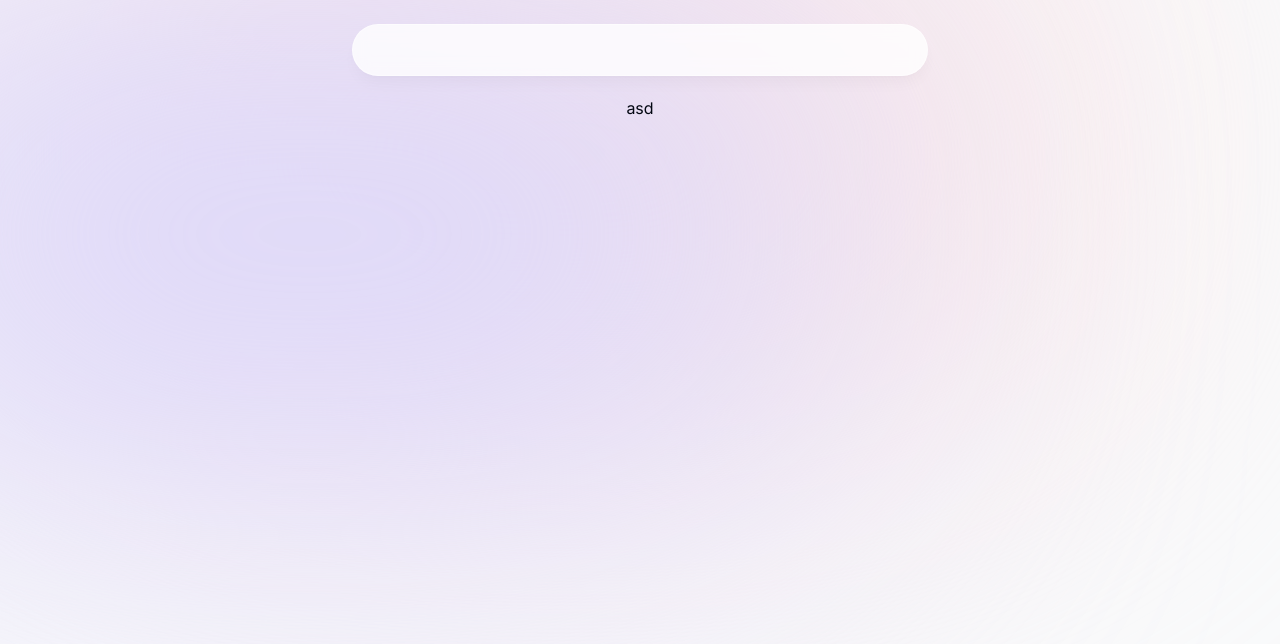
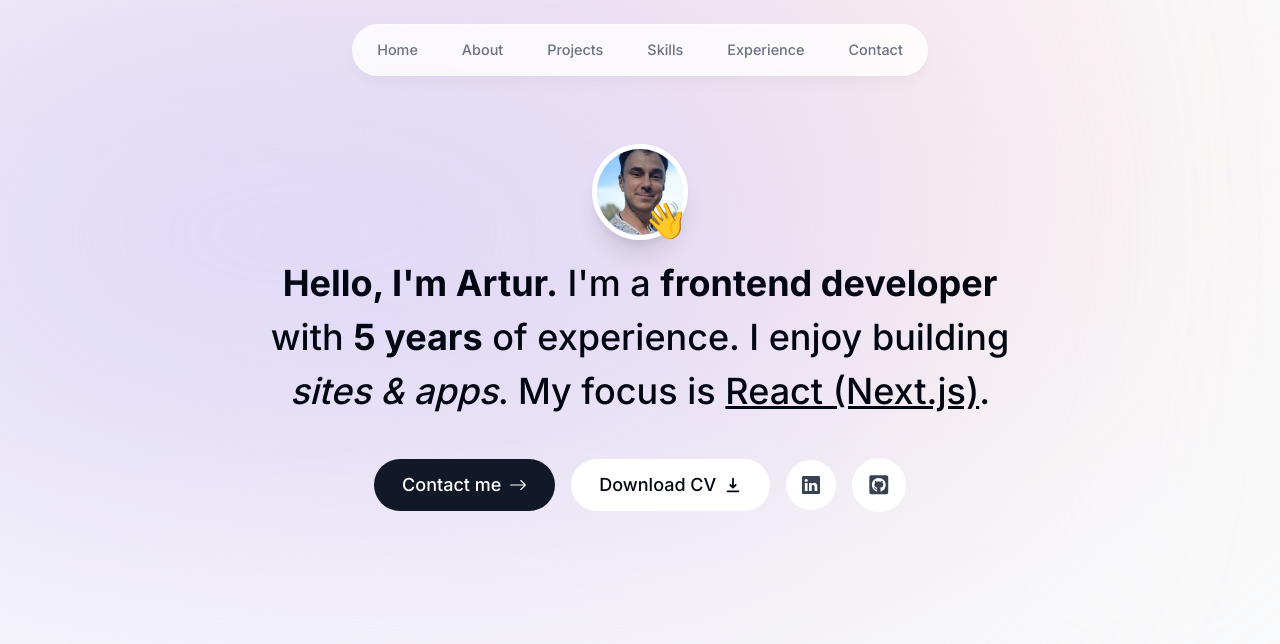
Before and after one commit to alangenfelds/portfolio-next-13, a Next.js app: page / in a window 1280 px wide. Shown: the top 644 px of the page. Built offline with nearby package versions, Linux system fonts and the light colour scheme.

Commit message:
Intro WIP

```diff
--- a/app/layout.tsx
+++ b/app/layout.tsx
@@ -17,7 +17,9 @@
 }) {
   return (
     <html lang="en">
-      <body className={`${inter.className} relative bg-gray-50 text-gray-950`}>
+      <body
+        className={`${inter.className} relative bg-gray-50 text-gray-950 pt-28 sm:pt-36`}
+      >
         <div className="bg-[#fbe2e3] absolute top-[-6rem] right-[11rem] h-[31.25rem] w-[31.25rem] rounded-full blur-[10rem] sm:w-[68.75rem] -z-10" />
         <div className="bg-[#dbd7fb] absolute top-[-1rem] left-[-35rem] h-[31.25rem] w-[50rem] rounded-full blur-[10rem] sm:w-[68.75rem] md:left-[-33rem] lg:left-[-28rem] xl:left-[-15rem] 2xl:left-[-5rem] -z-10" />
         <Header />
--- a/app/page.tsx
+++ b/app/page.tsx
@@ -1,7 +1,9 @@
+import Intro from "@/components/intro";
+
 export default function Home() {
   return (
-    <main className="flex min-h-screen flex-col items-center justify-between p-24">
-      asd
+    <main className="flex flex-col items-center px-4">
+      <Intro />
     </main>
   );
 }
--- /dev/null
+++ b/components/contact.tsx
@@ -0,0 +1,7 @@
+import React from "react";
+
+const Contact = () => {
+  return <div id="contact">Contact Form</div>;
+};
+
+export default Contact;
--- a/components/header.tsx
+++ b/components/header.tsx
@@ -1,9 +1,38 @@
-import React from "react";
+"use client";
+
+import { motion } from "framer-motion";
+
+import { links } from "@/lib/data";
+import Link from "next/link";
 
 const Header = () => {
   return (
     <header className="z-[999] relative">
-      <div className="fixed top-0 left-1/2 -translate-x-1/2 h-[4.5rem] w-full rounded-none border border-white border-opacity-40 bg-white bg-opacity-80 shadow-lg shadow-black/[0.03] backdrop-blur-[0.5rem] sm:top-6 sm:h-[3.25rem] sm:w-[36rem] sm:rounded-full dark:bg-gray-950 dark:border-black/40 dark:bg-opacity-75"></div>
+      <motion.div
+        className="fixed top-0 left-1/2 h-[4.5rem] w-full rounded-none border border-white border-opacity-40 bg-white bg-opacity-80 shadow-lg shadow-black/[0.03] backdrop-blur-[0.5rem] sm:top-6 sm:h-[3.25rem] sm:w-[36rem] sm:rounded-full dark:bg-gray-950 dark:border-black/40 dark:bg-opacity-75"
+        initial={{ y: -100, x: "-50%", opacity: 0 }}
+        animate={{ y: 0, x: "-50%", opacity: 1 }}
+      ></motion.div>
+
+      <nav className="flex fixed top-[0.15rem] left-1/2 h-12 -translate-x-1/2 py-2 sm:top-[1.7rem] sm:h-[initial] sm:py-0">
+        <ul className="flex w-[22rem] flex-wrap items-center justify-center gap-y-1 text-[0.9rem] font-medium text-gray-500 sm:w-[initial] sm:flex-nowrap sm:gap-5">
+          {links.map((link) => (
+            <motion.li
+              key={link.hash}
+              className="h-3/4 flex items-center justify-center"
+              initial={{ y: -100, opacity: 0 }}
+              animate={{ y: 0, opacity: 1 }}
+            >
+              <Link
+                href={link.hash}
+                className="flex items-center justify-center w-full px-3 py-3 hover:text-gray-950 transition"
+              >
+                {link.name}
+              </Link>
+            </motion.li>
+          ))}
+        </ul>
+      </nav>
     </header>
   );
 };
--- /dev/null
+++ b/components/intro.tsx
@@ -0,0 +1,110 @@
+"use client";
+
+import { motion } from "framer-motion";
+import { BsArrowRight, BsLinkedin } from "react-icons/bs";
+import { HiDownload } from "react-icons/hi";
+import { FaGithubSquare } from "react-icons/fa";
+import Image from "next/image";
+import pict from "@/public/Art.jpg";
+import { yearsSinceYear } from "@/utils";
+import Link from "next/link";
+
+const Intro = () => {
+  return (
+    <section
+      id="home"
+      className="mb-28 max-w-[50rem] text-center sm:mb-0 scroll-mt-[100rem]"
+    >
+      <div className="flex items-center justify-center">
+        <div className="relative">
+          <motion.div
+            initial={{ opacity: 0, scale: 0 }}
+            animate={{ opacity: 1, scale: 1 }}
+            transition={{
+              type: "tween",
+              duration: 0.2,
+            }}
+          >
+            <Image
+              src={pict}
+              alt="Artur portrait"
+              quality="95"
+              priority={true}
+              className="h-24 w-24 rounded-full object-cover border-[0.35rem] border-white shadow-xl"
+            />
+          </motion.div>
+
+          <motion.span
+            className="absolute bottom-0 right-0 text-4xl"
+            initial={{ opacity: 0, scale: 0 }}
+            animate={{ opacity: 1, scale: 1 }}
+            transition={{
+              type: "spring",
+              stiffness: 125,
+              delay: 0.1,
+              duration: 0.7,
+            }}
+          >
+            👋
+          </motion.span>
+        </div>
+      </div>
+
+      <motion.h1
+        className="mb-10 mt-4 px-4 text-2xl font-medium !leading-[1.5] sm:text-4xl"
+        initial={{ opacity: 0, y: 100 }}
+        animate={{ opacity: 1, y: 0 }}
+      >
+        <span className="font-bold">Hello, I'm Artur.</span> I'm a{" "}
+        <span className="font-bold">frontend developer</span> with{" "}
+        <span className="font-bold">{yearsSinceYear(2018)} years</span> of
+        experience. I enjoy building{" "}
+        <span className="italic">sites & apps</span>. My focus is{" "}
+        <span className="underline">React (Next.js)</span>.
+      </motion.h1>
+
+      <motion.div
+        className="flex flex-col sm:flex-row items-center justify-center gap-4 px-4 text-lg font-medium"
+        initial={{ opacity: 0, y: 100 }}
+        animate={{ opacity: 1, y: 0 }}
+        transition={{
+          delay: 0.1,
+        }}
+      >
+        <Link
+          href="#contact"
+          className="bg-gray-900 text-white px-7 py-3 rounded-full flex items-center gap-2 outline-none focus:scale-110 hover:scale-110 hover:bg-gray-950 active:scale-105 transition"
+        >
+          Contact me <BsArrowRight />
+        </Link>
+
+        <a
+          href="/CV_Arturs_Langenfelds.pdf"
+          referrerPolicy="no-referrer"
+          className="bg-white px-7 py-3 flex items-center gap-2 rounded-full outline-none focus:scale-110 hover:scale-110 active:scale-105 transition"
+          download
+        >
+          Download CV <HiDownload />
+        </a>
+
+        <a
+          className="bg-white p-4 text-gray-700 hover:text-gray-950 flex items-center gap-2 rounded-full focus:scale-[1.15] hover:scale-[1.15] active:scale-105 transition cursor-pointer borderBlack dark:bg-white/10 dark:text-white/60"
+          href="https://www.linkedin.com/in/arturs-langenfelds/"
+          target="_blank"
+        >
+          <BsLinkedin />
+        </a>
+
+        <a
+          className="bg-white p-4 text-gray-700 flex items-center gap-2 text-[1.35rem] rounded-full focus:scale-[1.15] hover:scale-[1.15] hover:text-gray-950 active:scale-105 transition cursor-pointer borderBlack dark:bg-white/10 dark:text-white/60"
+          href="https://github.com/alangenfelds"
+          target="_blank"
+        >
+          <FaGithubSquare />
+        </a>
+      </motion.div>
+    </section>
+  );
+};
+
+export default Intro;
--- a/next.config.js
+++ b/next.config.js
@@ -1,4 +1,4 @@
 /** @type {import('next').NextConfig} */
-const nextConfig = {}
+const nextConfig = {};
 
-module.exports = nextConfig
+module.exports = nextConfig;
--- a/package.json
+++ b/package.json
@@ -15,6 +15,7 @@
     "autoprefixer": "10.4.16",
     "eslint": "8.52.0",
     "eslint-config-next": "14.0.1",
+    "framer-motion": "^10.16.4",
     "next": "14.0.1",
     "postcss": "8.4.31",
     "react": "18.2.0",
--- /dev/null
+++ b/utils/index.ts
@@ -0,0 +1,8 @@
+export function yearsSinceYear(yearSince: number) {
+  const currentYear = new Date().getFullYear();
+  if (yearSince > currentYear) {
+    return "Invalid input";
+  } else {
+    return currentYear - yearSince;
+  }
+}
```
Also changed, not shown: .eslintrc.json, public/Art.jpg (added), 1 other file (tests, documents, lock files or other folders).
